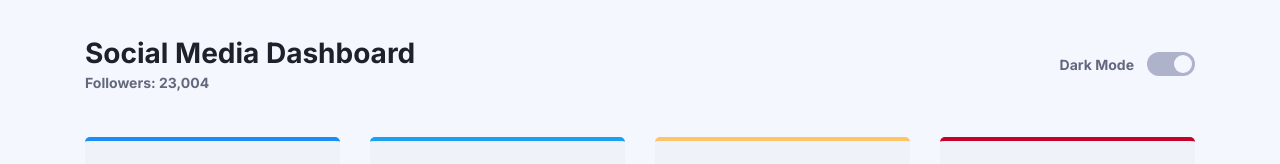
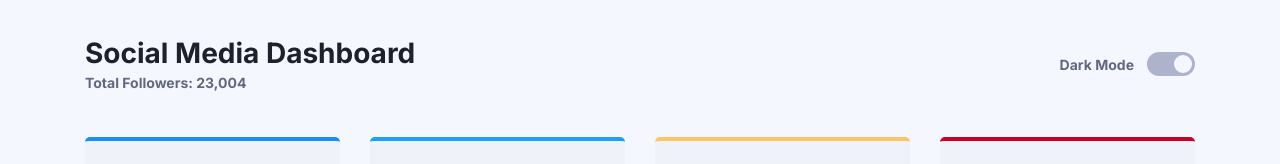
Before and after one commit to Galaxy159/Social-Media-Dashboard, a React (Create React App) app: page / in a window 1280 px wide. Shown: the top 164 px of the page. Built offline with nearby package versions, Linux system fonts and the light colour scheme.

Commit message:
text edit

```diff
--- a/src/components/Header.js
+++ b/src/components/Header.js
@@ -9,7 +9,7 @@ export default function Header({ isDark, setIsDark }) {
             >
               Social Media Dashboard
             </h1>
-            <p className="header__text">Followers: 23,004</p>
+            <p className="header__text">Total Followers: 23,004</p>
           </div>
           <div className="header__darkmode">
             <p className="header__darkmode--text">Dark Mode</p>
```
